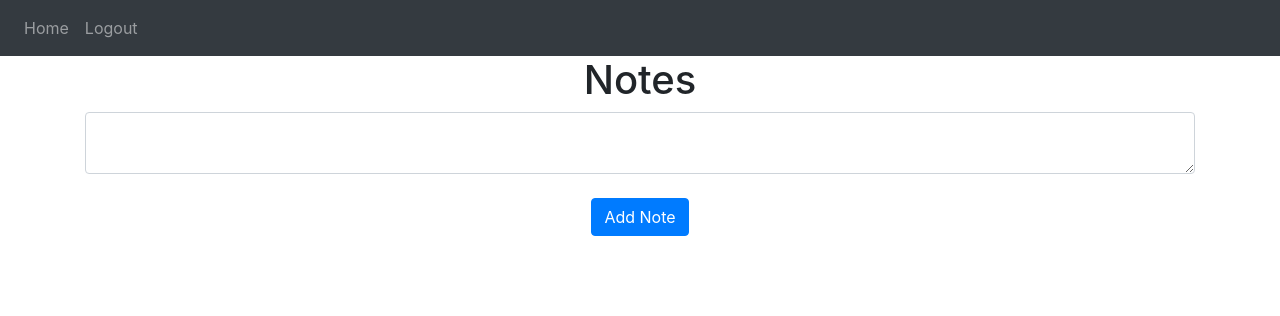
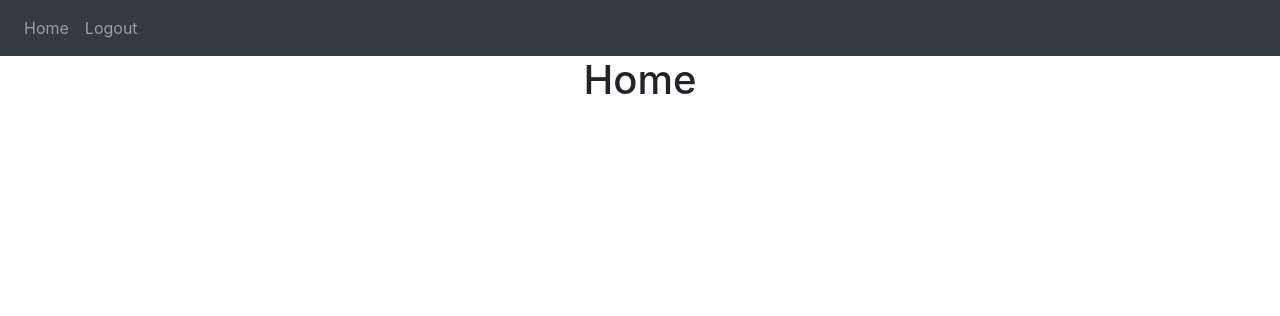
Before and after one commit to ethwheel/SDEV-265-LMS, a Flask app: page / in a window 1280 px wide. Shown: the top 316 px of the page. Run offline with Flask 3, Linux system fonts and the light colour scheme; a user stored in the database is signed in; some libraries are stand-ins or nearby versions.

Commit message:
removed note functionality

```diff
--- a/FLASK WEB APP TUTORIAL/website/__init__.py
+++ b/FLASK WEB APP TUTORIAL/website/__init__.py
@@ -19,7 +19,7 @@ def create_app():
     app.register_blueprint(views, url_prefix='/')
     app.register_blueprint(auth, url_prefix='/')
 
-    from .models import User, Note
+    from .models import User
 
     with app.app_context():
         db.create_all()
--- a/FLASK WEB APP TUTORIAL/website/templates/home.html
+++ b/FLASK WEB APP TUTORIAL/website/templates/home.html
@@ -1,21 +1,4 @@
 {% extends "base.html" %} {% block title %}Home{% endblock %} {% block content
     %}
-    <h1 align="center">Notes</h1>
-    <ul class="list-group list-group-flush" id="notes">
-      {% for note in user.notes %}
-      <li class="list-group-item">
-        {{ note.data }}
-        <button type="button" class="close" onClick="deleteNote({{ note.id }})">
-          <span aria-hidden="true">&times;</span>
-        </button>
-      </li>
-      {% endfor %}
-    </ul>
-    <form method="POST">
-      <textarea name="note" id="note" class="form-control"></textarea>
-      <br />
-      <div align="center">
-        <button type="submit" class="btn btn-primary">Add Note</button>
-      </div>
-    </form>
+    <h1 align="center">Home</h1>
     {% endblock %}
--- a/FLASK WEB APP TUTORIAL/website/views.py
+++ b/FLASK WEB APP TUTORIAL/website/views.py
@@ -1,6 +1,5 @@
 from flask import Blueprint, render_template, request, flash, jsonify
 from flask_login import login_required, current_user
-from .models import Note
 from . import db
 import json
 
@@ -10,28 +9,4 @@ views = Blueprint('views', __name__)
 @views.route('/', methods=['GET', 'POST'])
 @login_required
 def home():
-    if request.method == 'POST':
-        note = request.form.get('note')#Gets the note from the HTML
-
-        if len(note) < 1:
-            flash('Note is too short!', category='error')
-        else:
-            new_note = Note(data=note, user_id=current_user.id)  #providing the schema for the note
-            db.session.add(new_note) #adding the note to the database
-            db.session.commit()
-            flash('Note added!', category='success')
-
     return render_template("home.html", user=current_user)
-
-
-@views.route('/delete-note', methods=['POST'])
-def delete_note():
-    note = json.loads(request.data) # this function expects a JSON from the INDEX.js file
-    noteId = note['noteId']
-    note = Note.query.get(noteId)
-    if note:
-        if note.user_id == current_user.id:
-            db.session.delete(note)
-            db.session.commit()
-
-    return jsonify({})
```
Also changed, not shown: Book.py (deleted, +0 -7 lines), FLASK WEB APP TUTORIAL/website/Book.py (added, +7 -0 lines), FLASK WEB APP TUTORIAL/website/models.py (+0 -8 lines), FLASK WEB APP TUTORIAL/instance/database.db, FLASK WEB APP TUTORIAL/website/Book_managing.py (renamed from Book_managing.py), FLASK WEB APP TUTORIAL/website/db.py (renamed from db.py), FLASK WEB APP TUTORIAL/website/search.py (renamed from search.py).
